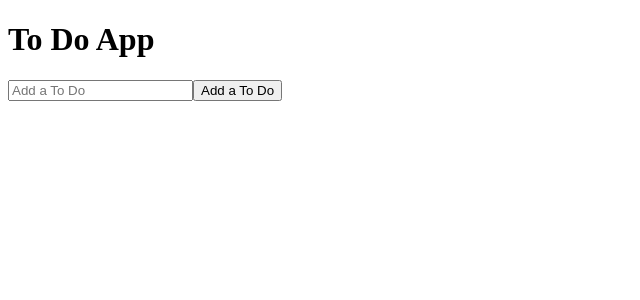
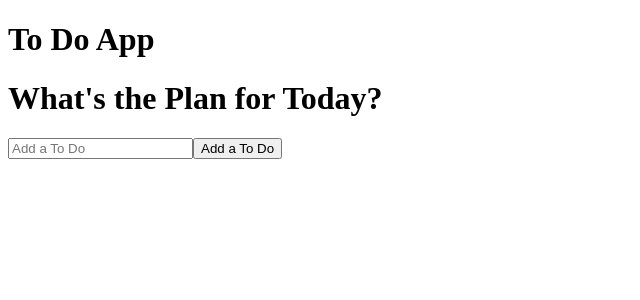
Before and after one commit to mccleskeyc/to-do-react, a React (Create React App) app in the folder to-do/: page / in a window 1280 px wide. Shown: the top 300 px of the page, without its empty margins (0-640 px from the left). Built offline with nearby package versions, Linux system fonts and the light colour scheme.

Commit message:
todo list basics + fixing todoform preventDefault errors

```diff
--- a/to-do/src/App.js
+++ b/to-do/src/App.js
@@ -1,11 +1,11 @@
 import './App.css';
-import TodoForm from './components/TodoForm';
+import TodoList from './components/TodoList';
 
 function App() {
   return (
     <div className="todo-app">
       <h1>To Do App</h1>
-      <TodoForm />
+      <TodoList />
     </div>
   );
 }
--- a/to-do/src/components/TodoForm.js
+++ b/to-do/src/components/TodoForm.js
@@ -8,29 +8,30 @@ function TodoForm(props) {
     }
 
     const handleSubmit = e => {
-        e.prevent.default();
+        e.preventDefault();
         props.onSubmit({
             id: Math.floor(Math.random() * 10000),
             text: input
-        })
+        });
         setInput('')
     }
     return (
-        <div>
+
             <form className="todo-form" onSubmit={handleSubmit}>
                 <input
                 type="text"
                 placeholder="Add a To Do"
-                value={input} name="text"
+                value={input}
+                name="text"
                 className="todo-input"
                 autoComplete="off"
                 onChange={handleChange}
                 />
 
-                <button className="todo-button">Add a To Do</button>
+                <button className="todo-button" onClick={handleSubmit}>Add a To Do</button>
 
             </form>
-        </div>
+
     )
 }
 
--- a/to-do/src/components/TodoList.js
+++ b/to-do/src/components/TodoList.js
@@ -0,0 +1,25 @@
+import React, {useState} from 'react'
+import TodoForm from './TodoForm'
+function TodoList() {
+
+    const [todos, setTodos] = useState([]);
+    const addTodo = todo => {
+        if (!todo.text || /^\s*$/.test(todo.text)) {
+          return;
+        }
+
+        const newTodos = [todo, ...todos];
+
+        setTodos(newTodos);
+        console.log(...todos);
+      };
+
+    return (
+        <div>
+            <h1>What's the Plan for Today?</h1>
+            <TodoForm onSubmit={addTodo}/>
+        </div>
+    )
+}
+
+export default TodoList
```
